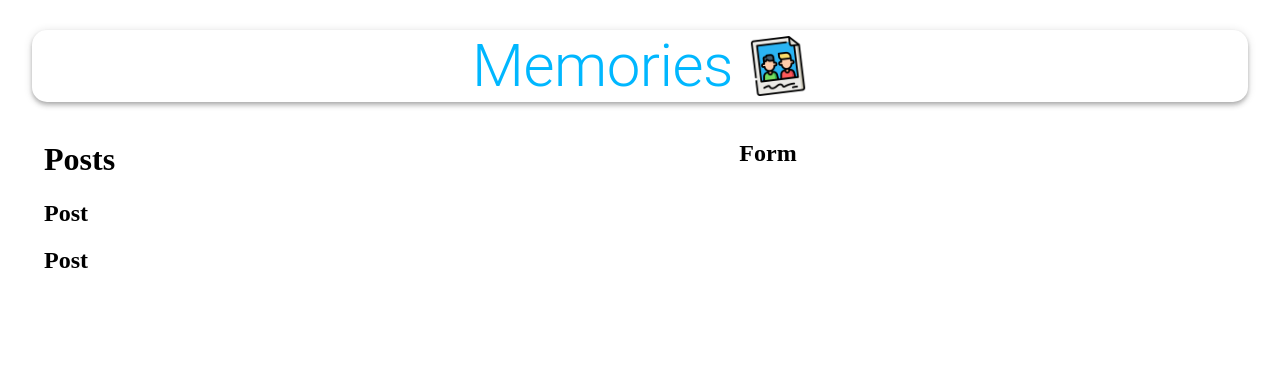
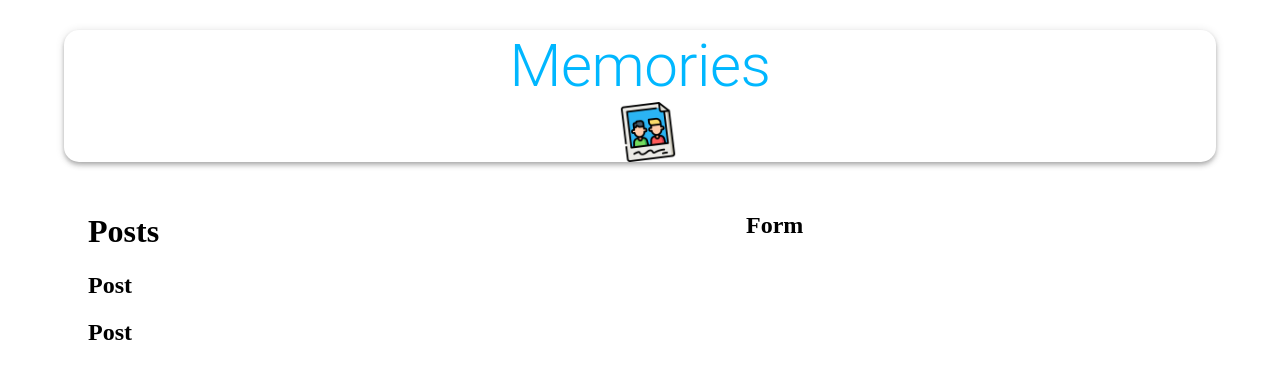
Before and after one commit to joffreynk/mern-project, a React (Create React App) app in the folder client/: page / in a window 1280 px wide. Shown: the top 378 px of the page. Built offline with nearby package versions, Linux system fonts and the light colour scheme.

Commit message:
fix material ui problem

```diff
--- a/client/src/App.js
+++ b/client/src/App.js
@@ -1,14 +1,14 @@
 import React from 'react'
 
-import { Container, Grow, AppBar, Grid, Typography } from '@material-ui/core';
+import { Container, Grow, AppBar, Grid, Typography } from '@mui/material';
 
 import memory from './images/memories.png';
 import Posts from './components/posts/Posts';
 import Form from './components/form/Form';
-import makeStyles from './styles';
+import mystylesStyles from './styles';
 
 function App() {
-  const classes = makeStyles();
+  const classes = mystylesStyles();
   return (
     <Container maxWidth='lg'>
       <AppBar className={classes.appBar} position='static' color='inherit'>
@@ -18,11 +18,11 @@ function App() {
 
       <Grow in>
         <Container>
-          <Grid container justify="space-betwee" alignItems='scretch' spacing={3}>
-            <Grid xs={12} sm={7}>
+          <Grid item container justify="space-betwee" alignItems='scretch' spacing={3}>
+            <Grid item xs={12} sm={7}>
               <Posts />
             </Grid>
-            <Grid xs={12} sm={4}>
+            <Grid item xs={12} sm={4}>
               <Form />
             </Grid>
           </Grid>
--- a/client/src/components/form/styles.js
+++ b/client/src/components/form/styles.js
@@ -1,4 +1,4 @@
-import { makeStyles } from '@material-ui/core/styles';
+import { makeStyles } from '@mui/styles';
 
 export default makeStyles((theme) => ({
   root: {
--- a/client/src/components/posts/Posts.js
+++ b/client/src/components/posts/Posts.js
@@ -3,7 +3,8 @@ import Post from './post/Post'
 
 function Posts() {
   return (
-    <><h1>Posts</h1>
+    <>
+    <h1>Posts</h1>
     <Post/>
     <Post/>
     </>
--- a/client/src/components/posts/post/styles.js
+++ b/client/src/components/posts/post/styles.js
@@ -1,5 +1,4 @@
-import { makeStyles } from '@material-ui/core/styles';
-
+import { makeStyles } from '@mui/styles';
 export default makeStyles({
   media: {
     height: 0,
--- a/client/src/components/posts/styles.js
+++ b/client/src/components/posts/styles.js
@@ -1,5 +1,4 @@
-import { makeStyles } from '@material-ui/core/styles';
-
+import { makeStyles } from '@mui/styles';
 export default makeStyles((theme) => ({
   mainContainer: {
     display: 'flex',
--- a/client/src/styles.js
+++ b/client/src/styles.js
@@ -1,6 +1,6 @@
-import { makeStyles } from '@material-ui/core/styles';
+import { makeStyles } from '@mui/styles';
 
-export default makeStyles(() => ({
+const mystylesStyles =  makeStyles(() => ({
   appBar: {
     borderRadius: 15,
     margin: '30px 0',
@@ -16,3 +16,5 @@ export default makeStyles(() => ({
     marginLeft: '15px',
   },
 }));
+
+export default mystylesStyles
```
Also changed, not shown: client/package.json (+2 -7 lines), 2 other files (tests, documents, lock files or other folders).
